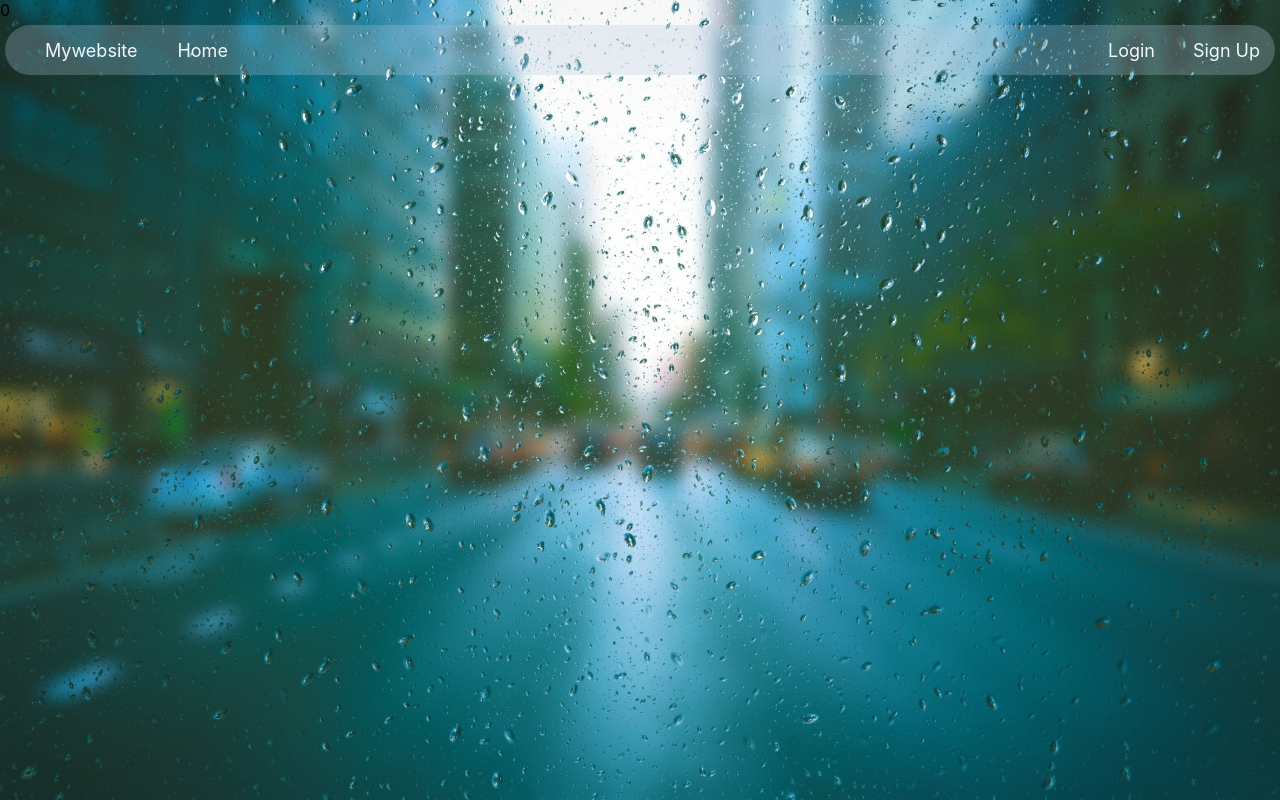
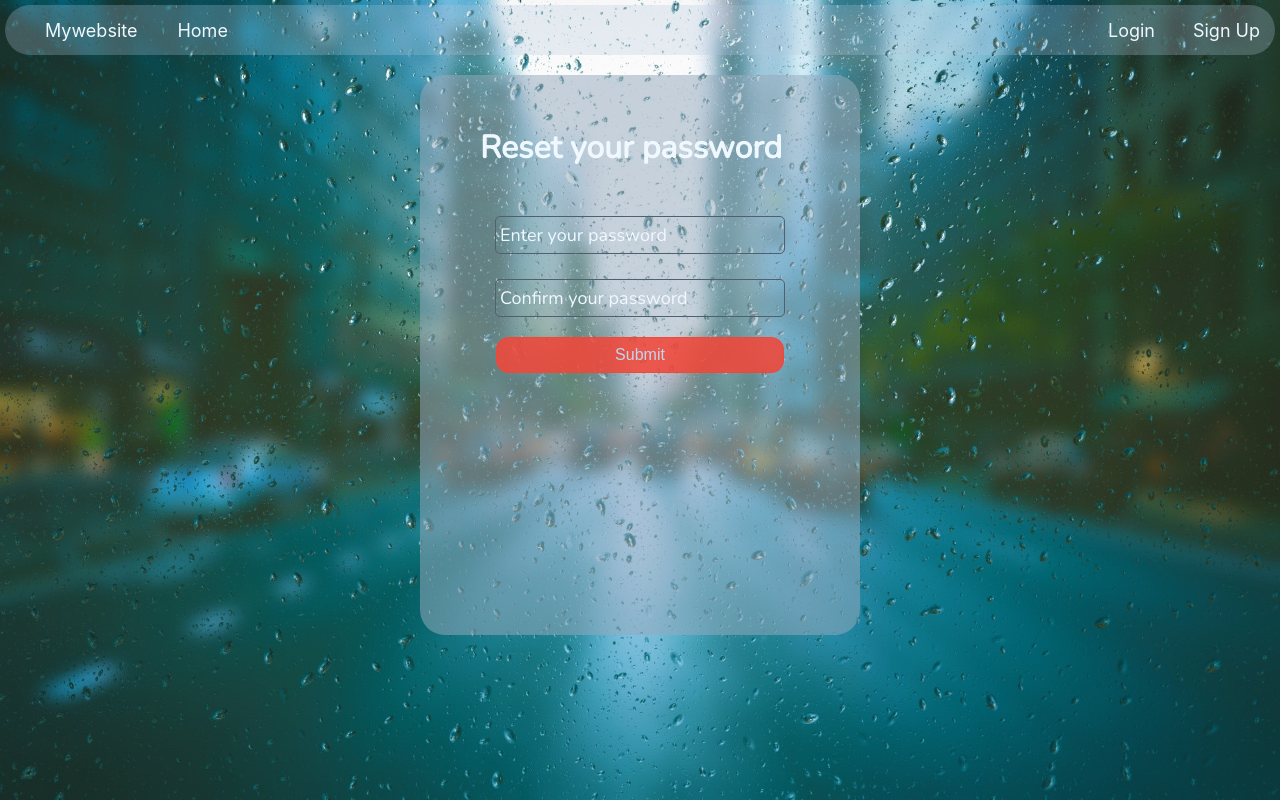
Before and after one commit to ankit10000/e-commerce, a React (Create React App) app in the folder project-t/: page /reset in a window 1280 px wide. Shown: the top 800 px of the page. Built offline with nearby package versions, Linux system fonts and the light colour scheme.

Commit message:
edit profile page

```diff
--- a/project-t/src/App.css
+++ b/project-t/src/App.css
@@ -1,3 +1,4 @@
+@import url('https://fonts.googleapis.com/css2?family=Source+Sans+Pro:wght@200&display=swap');
 html {
   background-image: url('img/background.jpg');
   background-repeat: no-repeat;
@@ -549,6 +550,17 @@ ul {
   align-self: center;
 }
 
+.a2 {
+  /* font-size: large; */
+  color: aliceblue;
+  align-self: flex-end;
+
+}
+.a2:hover {
+  /* text-decoration: none; */
+
+  color: rgb(255, 23, 23);
+}
 .a1 {
   text-decoration: none;
   font-size: large;
@@ -577,9 +589,24 @@ ul {
   width: 50%;
   border-radius: 20px;
   background-color: rgb(175 199 219 / 28%);
+  /* text-align: center; */
+  padding-top: 40px;
+}
+.profilecontainerh1 h1{
+  margin: auto;
+  text-align: center;
+  font-size:50px;
+  padding-top: 10px;
+  padding-bottom: 10px;
+  width: 50%;
+  border-radius: 30px;
+  font-family: 'Source Sans pro', serif;
+  background-color: #516a74ad;
+  color: #d4ffdb;
 }
 ::-webkit-scrollbar {
   display: none;
+
 }
 .img{
   height: 400px;
@@ -617,3 +644,37 @@ h1{
 .getinput{
   display: flex;
 }
+.btn:hover{
+  color: white;
+  background-color: red
+}
+
+.profileinnercontainer{
+  width: 100%;
+  height: 400px;
+  margin: auto;
+  text-align: -webkit-center;
+  color: #003008;
+
+}
+.td{
+  border-bottom: #34a4fb 1px solid;
+  font-family: 'Source Sans', serif;
+  font-size: larger;
+  padding-left: 70px;
+}
+.tdu{
+  /* border-bottom: #34a4fb 1px solid; */
+  font-size: larger;
+  padding-right: 70px;
+
+}
+.r{
+  padding-top: 150px;
+}
+.r1{
+  padding-top: 10px;
+}
+.r2{
+  padding-top: 10px;
+}
--- a/project-t/src/App.js
+++ b/project-t/src/App.js
@@ -6,6 +6,8 @@ import Handlesignup from './components/Handlesignup';
 import Home from './components/Home';
 import Profile from './components/Profile';
 import Logout from './components/Logout';
+import Forgotpassword from './components/Forgotpassword';
+import Resetpassword from './components/Resetpassword';
 // import ValidatedLoginForm from "./components/ValidatedLoginForm";
 import {
   BrowserRouter as Router,
@@ -24,6 +26,8 @@ const Routing =()=>{
      <Route exact path="/signin" element={<Handlelogin/>}/>
      <Route exact path="/profile" element={<Profile/>}/>
      <Route exact path="/logout" element={<Logout/>}/>
+     <Route exact path="/reset" element={<Resetpassword/>}/>
+     <Route exact path="/forgot" element={<Forgotpassword/>}/>
      <Route path="/" element={<Home/>}/>
      {/* <Route path="/login" element={<ValidatedLoginForm/>}/> */}
     {/* <Route path="/alert" element={<Alert/>}/> */}
@@ -39,7 +43,7 @@ const [state, dispatch] = useReducer(reducer, initialState);
 
   <>
   <UserContext.Provider value={{state, dispatch}}>
-    <Router>0
+    <Router>
       <Navbar title="Mywebsite"/>
       <Routing />
      </Router>
--- /dev/null
+++ b/project-t/src/components/Forgotpassword.js
@@ -0,0 +1,70 @@
+import { useNavigate } from "react-router-dom";
+import React, {  useState} from "react";
+
+export default function Forgotpassword() {
+  const navigate = useNavigate();
+  const [email, setEmail] = useState("palrawatajay@gmail.com");
+//   const [userData, setuserData] = useState("");
+
+const loginUser = async (e) =>{
+    e.preventDefault();
+
+    const res = await fetch("/forgot", {
+      method:"POST",
+      headers: {
+        "Content-Type" : "application/json"
+      },
+      body: JSON.stringify({
+        email,
+      })
+    });
+
+    const data = await res.json();
+
+    if (res.status === 400 || !data) {
+      window.alert("Invalide credentials")
+      console.log("No email found")
+    }
+    else{
+      console.log("login Successfully")
+
+      navigate("/reset")
+    }
+
+  }
+
+  return (
+    <>
+
+      <div className="container">
+        <div className="outer">
+          <h1>
+            <span>Forgot Password</span>
+          </h1>
+          <form method="POST" >
+            <nav className="navbar">
+              <div className="icoemail">
+                <label htmlFor="email"></label>
+                <input
+                  type="text"
+                  name="email"
+                  value={email}
+                  onChange={(e)=> setEmail(e.target.value)}
+                  autoComplete="off"
+                  maxLength="40"
+                  placeholder="Enter your email"
+                  id="email"
+                  required
+                />
+              </div>
+              <button className="btn" type="submit" onClick={loginUser}>
+                Submit
+              </button>
+            </nav>
+          </form>
+          <div></div>
+        </div>
+      </div>
+    </>
+  )
+}
--- a/project-t/src/components/Handlelogin.js
+++ b/project-t/src/components/Handlelogin.js
@@ -1,5 +1,5 @@
 import React, { useContext, useState } from "react";
-import { useNavigate } from "react-router-dom";
+import { useNavigate,Link  } from "react-router-dom";
 import logo from "../img/logo.png";
 import logo1 from "../img/passlogo.png";
 import { UserContext } from "../App";
@@ -29,12 +29,10 @@ export default function Handlelogin() {
 
     if (res.status === 400 || !data) {
       window.alert("Invalide credentials")
-      console.log("Invalide credentials")
     }
     else{
       dispatch({type:"USER", payload:true})
       window.alert("login Successfully")
-      console.log("login Successfully")
 
       navigate("/")
     }
@@ -50,7 +48,7 @@ export default function Handlelogin() {
             <span>Sign in</span>
           </h1>
           <span id="span">Login to manage your account</span>
-          <form method="POST" action='http://localhost:3001/profile'>
+          <form method="POST">
             <nav className="navbar">
               <div className="icoemail">
                 <img id="logo" height="20px" width="22px" src={logo} alt="" />
@@ -83,6 +81,7 @@ export default function Handlelogin() {
                   required
                 />
               </div>
+              <Link className="a2" aria-current="page" to="/forgot">forgot password</Link>
               <button className="btn" type="submit"onClick={loginUser}>
                 Submit
               </button>
--- a/project-t/src/components/Handlesignup.js
+++ b/project-t/src/components/Handlesignup.js
@@ -25,7 +25,6 @@ export default function Handlesignup() {
     const { username, email, contactnumber, password, confirmPassword } = input;
 
     const res = await fetch("/signup", {
-      required: true,
       method: "POST",
       headers: {
         "Content-Type": "application/json",
@@ -40,7 +39,7 @@ export default function Handlesignup() {
     });
     const data = await res.json();
 
-    if (data.status === 422 || !data) {
+    if (res.status === 422 || !data) {
       window.alert("Invalide credentials");
     } else {
       window.alert("Registered Successfully");
@@ -60,7 +59,7 @@ export default function Handlesignup() {
             </h1>
             <span id="span">Signup to create a account</span>
           </div>
-          <form method="POST" onSubmit={SubmitData} required>
+          <form method="POST" required>
             <nav className="navbar">
               <div className="iconumber">
                 <img id="logo2" height="20px" width="22px" src={logo2} alt="" />
@@ -138,7 +137,7 @@ export default function Handlesignup() {
                   required
                 />
               </div>
-              <button className="btn" type="submit">
+              <button className="btn" type="submit" onClick={SubmitData}>
                 Submit
               </button>
             </nav>
--- a/project-t/src/components/Home.js
+++ b/project-t/src/components/Home.js
@@ -1,16 +1,19 @@
-import React, { useEffect, useState } from "react";
+import React, { useEffect, useState,useContext } from "react";
 import photo1 from "../img/11.jpg";
 import photo2 from "../img/22.jpg";
 import photo3 from "../img/33.jpg";
 import photo4 from "../img/44.jpg";
 import photo5 from "../img/55.jpg";
 import photo6 from "../img/66.jpg";
+import { UserContext } from "../App";
 
 
 export default function Home() {
+  const { dispatch} = useContext(UserContext)
   const [userData, setuserData] = useState("");
 
   const callProfilePage = async () => {
+
     try {
       const res = await fetch("/userdata", [{
         method: "GET",
@@ -24,6 +27,8 @@ export default function Home() {
 
       const data = await res.json();
       setuserData(data);
+      dispatch({type:"USER", payload:true})
+
       if (!res.status === 401) {
         const error = new Error(res.error);
         throw error;
--- a/project-t/src/components/Navbar.js
+++ b/project-t/src/components/Navbar.js
@@ -1,16 +1,16 @@
-import React,{useContext} from 'react'
+import React, { useContext } from 'react'
 import { Link } from 'react-router-dom';
 import { UserContext } from "../App";
 
 
 
 export default function Navbar(props) {
-  const {state} = useContext(UserContext);
+    const { state } = useContext(UserContext);
 
-    const RenderMenu =()=>{
+    const RenderMenu = () => {
 
-        if(state){
-                return(
+        if (state) {
+            return (
                 <>
                     <div className="nav">
                         <ul><li><Link className="a1" to="/">{props.title}</Link></li></ul>
@@ -26,8 +26,26 @@ export default function Navbar(props) {
                     </div>
                 </>
             )
-        }else{
-            return(
+        } else if (!state) {
+            return (
+                <>
+                    <div className="nav">
+                        <ul><li><Link className="a1" to="/">{props.title}</Link></li></ul>
+                    </div>
+                    <div className="nav">
+                        <ul><li><Link className="a1" to="/">Home</Link></li></ul>
+                    </div>
+                    <div className="nav1">
+                        <ul><li><Link className="a1" aria-current="page" to="/signin">Login</Link></li></ul>
+                    </div>
+                    <div className="nav2">
+                        <ul><li><Link className="a1" to="/signup">Sign Up</Link></li></ul>
+                    </div>
+                </>
+            )
+        }
+        else {
+            return (
                 <>
                     <div className="nav">
                         <ul><li><Link className="a1" to="/">{props.title}</Link></li></ul>
--- a/project-t/src/components/Profile.js
+++ b/project-t/src/components/Profile.js
@@ -1,26 +1,31 @@
-import React, { useEffect, useState } from "react";
+import React, { useEffect, useState, useContext } from "react";
+import { UserContext } from "../App";
 
 import { useNavigate } from "react-router-dom";
 
 export default function Profile() {
+  const { dispatch } = useContext(UserContext);
   const [userData, setuserData] = useState("");
 
   const navigate = useNavigate();
 
   const callProfilePage = async () => {
     try {
-      const res = await fetch("/profile", [{
+      const res = await fetch("/profile", [
+        {
           method: "GET",
           headers: {
             Accept: "application/json",
             "Content-Type": "application/json",
           },
           credentials: "include",
-      }]);
+        },
+      ]);
 
       const data = await res.json();
       // console.log(data);
       setuserData(data);
+      dispatch({ type: "USER", payload: true });
 
       if (!res.status === 200) {
         const err = new Error(res.error);
@@ -42,22 +47,30 @@ export default function Profile() {
         <form method="GET">
           <div className="container">
             <div className="profilecontainer">
-              <div className="innerbox">
-                <div className="getinput">
-                  <label htmlFor="username">Username :</label>
+            <div className="profilecontainerh1">
+                <h1>Profile Page</h1>
+                      </div>
+              <div className="profileinnercontainer">
+                <table>
+                  <tbody>
+                    <tr>
+                      <td className="tdu r">Username</td>
+                      <td className="td r">{userData.username}</td>
+                    </tr>
+                    <tr>
+                      <td className="tdu r1">E-mail</td>
+                      <td className="td r1">{userData.email}</td>
+                    </tr>
+                    <tr>
+                      <td className="tdu r2">Contact Number</td>
+                      <td className="td r2">{userData.contactnumber}</td>
+                    </tr>
+                  </tbody>
+                </table>
+                {/* <div className="innerbox2">
                     <div>{userData.username}</div>
-                </div>
-                <div className="getinput">
-                  <label htmlFor="email">email :</label>
                     <div>{userData.email}</div>
-                </div>
-                <div className="getinput">
-                  <label htmlFor="contactnumber">contactnumber :</label>
                     <div> {userData.contactnumber}</div>
-                </div>
-                {/* <div className="getinput">
-                  <label htmlFor="password">password :</label>
-                  <div>{userData.password}</div>
                   </div> */}
               </div>
             </div>
--- /dev/null
+++ b/project-t/src/components/Resetpassword.js
@@ -0,0 +1,95 @@
+import React, { useState } from "react";
+import { useNavigate } from "react-router-dom";
+
+export default function Resetpassword() {
+
+    const navigate = useNavigate();
+    const [input, setInput] = useState({
+      password: "",
+      confirmPassword: "",
+    });
+    let name, value;
+    const handleInputs = (e) => {
+      name = e.target.name;
+      value = e.target.value;
+      setInput({ ...input, [name]: value });
+    };
+
+    const SubmitData = async (e) => {
+      e.preventDefault();
+      const {password, confirmPassword } = input;
+
+      const res = await fetch("/reset", {
+        required: true,
+        method: "POST",
+        headers: {
+          "Content-Type": "application/json",
+        },
+        body: JSON.stringify({
+          password: password,
+          confirmPassword: confirmPassword,
+        }),
+      });
+      const data = await res.json();
+
+      if (data.status === 200 || !data) {
+        window.alert("Invalide credentials");
+      } else {
+        window.alert("Reset Password Successfully");
+
+        navigate("/signin");
+      }
+    };
+
+
+  return (
+    <div>
+      <div className="alert"></div>
+      <div className="container">
+        <div className="outer1">
+          <div className="headersignup">
+            <h1>
+              <span>Reset your password</span>
+            </h1>
+          </div>
+          <form method="POST"onSubmit={SubmitData} required>
+            <nav className="navbar">
+              <div className="passico">
+                <label htmlFor="password"></label>
+                <input
+                  pattern="[A-Za-z0-9!@#$%^&*-]{6,}"
+                  name="password"
+                  maxLength="10"
+                  autoComplete="on"
+                  onChange={handleInputs}
+                  value={input.password}
+                  placeholder="Enter your password"
+                  type="password"
+                  id="pass"
+                  required
+                />
+              </div>
+              <div className="passico">
+                <label htmlFor="confirmepassword"></label>
+                <input
+                  name="confirmPassword"
+                  maxLength="10"
+                  autoComplete="on"
+                  onChange={handleInputs}
+                  value={input.confirmPassword}
+                  placeholder="Confirm your password"
+                  type="password"
+                  id="pass2"
+                  required
+                />
+              </div>
+              <button className="btn" type="submit">
+                Submit
+              </button>
+            </nav>
+          </form>
+        </div>
+      </div>
+    </div>
+  )
+}
```
Also changed, not shown: 1 other file (tests, documents, lock files or other folders). Lines whose indentation alone changed are shown as unchanged.
